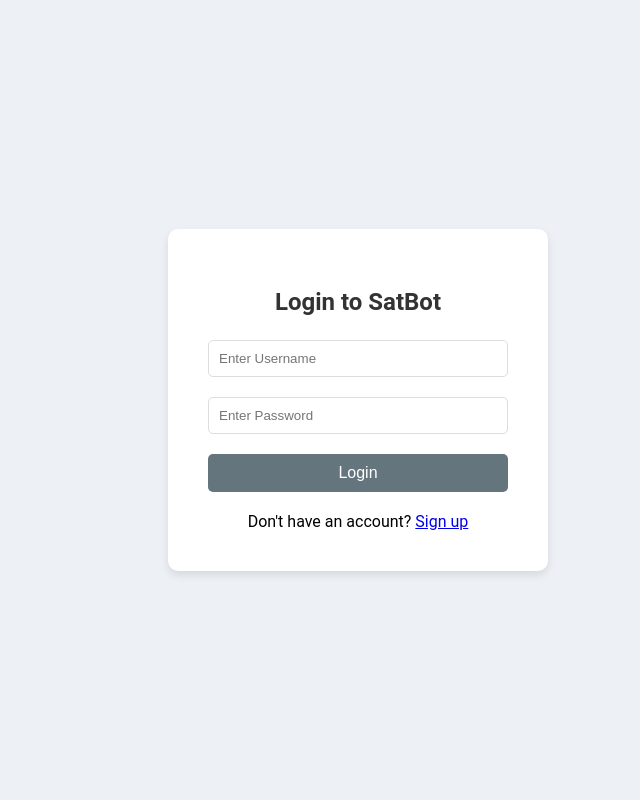
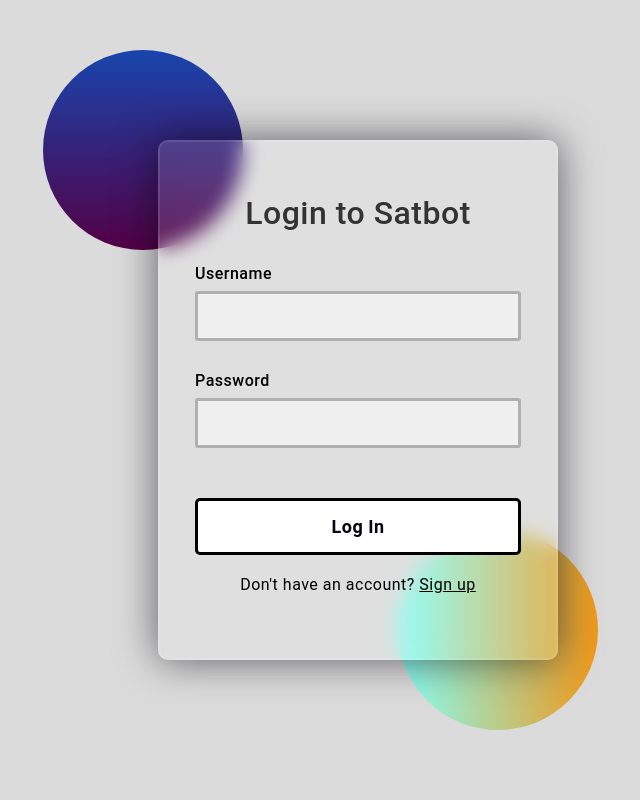
Before and after one commit to hiromigonzalez/satbot-2.0, a Django app: page /chat/login/ in a window 1280 px wide. Shown: the whole page, without its empty margins (282-922 px from the left). Run offline with Django 5.2, Linux system fonts and the light colour scheme; parts of the project's set-up code (start-up, migrations or seed data) failed here and were passed over.

Commit message:
Updated login.html file

```diff
--- a/DjangoChatbot/chat/templates/chat/login.html
+++ b/DjangoChatbot/chat/templates/chat/login.html
@@ -5,76 +5,151 @@
     <meta name="viewport" content="width=device-width, initial-scale=1.0">
     <title>Login to SatBot</title>
     <style>
+      *,
+*:before,
+*:after{
+    padding: 0;
+    margin: 0;
+    box-sizing: border-box;
+}
 body {
-            font-family: 'Roboto', sans-serif; /* Use the same font as the chat page */
-            background-color: #edf0f5; /* Use the same background color as the chat page */
-            display: flex;
-            justify-content: center;
-            align-items: center;
-            height: 100vh;
-            margin: 0;
+    font-family: 'Roboto', sans-serif;
+    background-color: #dbdbdb;
 }
-        .login-container {
-            background: #ffffff;
-            padding: 40px;
+.background {
+    width: 430px;
+    height: 520px;
+    position: absolute;
+    transform: translate(-50%,-50%);
+    left: 50%;
+    top: 50%;
+}
+.background .shape{
+    height: 200px;
+    width: 200px;
+    position: absolute;
+    border-radius: 50%;
+}
+.shape:first-child{
+    background: linear-gradient(
+        #1845ad,
+        #540045
+    );
+    left: -100px;
+    top: -90px;
+}
+.shape:last-child{
+    background: linear-gradient(
+        to right,
+        #85fff7,
+        #f09819
+    );
+    right: -25px;
+    bottom: -70px;
+}
+form {
+    height: 520px;
+    width: 400px;
+    background-color: rgba(255,255,255,0.13);
+    position: absolute;
+    transform: translate(-50%,-50%);
+    top: 50%;
+    left: 50%;
     border-radius: 10px;
-            box-shadow: 0 4px 8px rgba(0,0,0,0.1);
-            width: 300px;
-            /* Use the same box-shadow and border-radius as the chat message bubbles */
+    backdrop-filter: blur(10px);
+    border: 2px solid rgba(255,255,255,0.1);
+    box-shadow: 0 0 40px rgba(8,7,16,0.6);
+    padding: 50px 35px;
 }
-        .login-container h2 {
+form *{
+    font-family: 'Roboto',sans-serif;
+    color: #000000;
+    letter-spacing: 0.5px;
+    outline: none;
+    border: none;
+}
+form h3 {
+    font-size: 32px;
+    font-weight: 500;
+    line-height: 42px;
     text-align: center;
-            margin-bottom: 24px;
     color: #333;
-            /* If you have specific styles for headings on the chat page, apply them here */
-        }
-        input[type="text"],
-        input[type="password"] {
-            width: 100%;
-            padding: 10px;
-            margin-bottom: 20px;
-            border: 1px solid #ddd;
-            border-radius: 5px;
-            box-sizing: border-box;
-            /* Match the input styling with the chat input if it's different */
-        }
-        .login-button {
-    width: 100%;
-    padding: 10px;
-    border: none;
-    border-radius: 5px;
-    background-color: #65757d; /* Blue */
-    color: white;
-    cursor: pointer;
-    font-size: 16px;
 }
 
-
-.login-button:hover {
-    background-color: #0069d9; /* Darker blue */
+label {
+    display: block;
+    margin-top: 30px;
+    font-size: 16px;
+    font-weight: 500;
 }
 
+input {
+    display: block;
+    height: 50px;
+    width: 100%;
+    color: #000000;
+    background-color: #f0f0f0;
+    border-style: solid;
+    border-color: #b0b0b0;
+    border-radius: 3px;
+    padding: 0 10px;
+    margin-top: 8px;
+    font-size: 14px;
+    font-weight: 300;
+}
+
+button {
+    margin-top: 50px;
+    width: 100%;
+    background-color: #ffffff;
+    border-style: solid;
+    border-color: #000000;
+    color: #080710;
+    padding: 15px 0;
+    font-size: 18px;
+    font-weight: 600;
+    border-radius: 5px;
+    cursor: pointer;
+}
+
+button:hover {
+  background: #c0ffe2;
+  color: #000000;
+  border-radius: 1px;
+  box-shadow: 0 0 5px #cfffd1,
+              0 0 25px #cfffd1,
+              0 0 50px #cfffd1,
+              0 0 100px #cfffd1;
+}
     </style>
 </head>
 <body>
-
-    <div class="login-container">
-        <h2>Login to SatBot</h2>
+    <div class="background">
+        <div class="shape"></div>
+        <div class="shape"></div>
+    </div>
     <form action="{% url 'chat:login' %}" method="post">
+        <h3>Login to Satbot</h3>
+        <!--
         {% csrf_token %}
-            <!-- Display any errors from login attempt -->
+        Display any errors from login attempt
         {% if error %}
         <div style="color: red; margin-bottom: 10px;">{{ error }}</div>
-            {% endif %}
-            <input type="text" name="username" placeholder="Enter Username" required>
-            <input type="password" name="password" placeholder="Enter Password" required>
-            <button type="submit" class="login-button">Login</button>
-        </form>
+        {% endif %} -->
+
+        <!-- Username and pasword entries -->
+        <label for="username">Username</label>
+        <input type="text" name="username" placeholder="" required>
+        <label for="password">Password</label>
+        <input type="password" name="password" placeholder="" required>
+
+        <!-- Login button -->
+        <button type="submit" class="login-button">Log In</button>
+
         <!-- Link to the signup page -->
         <div style="text-align: center; margin-top: 20px;">
             Don't have an account? <a href="{% url 'chat:signup' %}">Sign up</a>
         </div>
-    </div>
-
+    </form>
 </body>
 </html>
```
Lines whose indentation alone changed are shown as unchanged.
